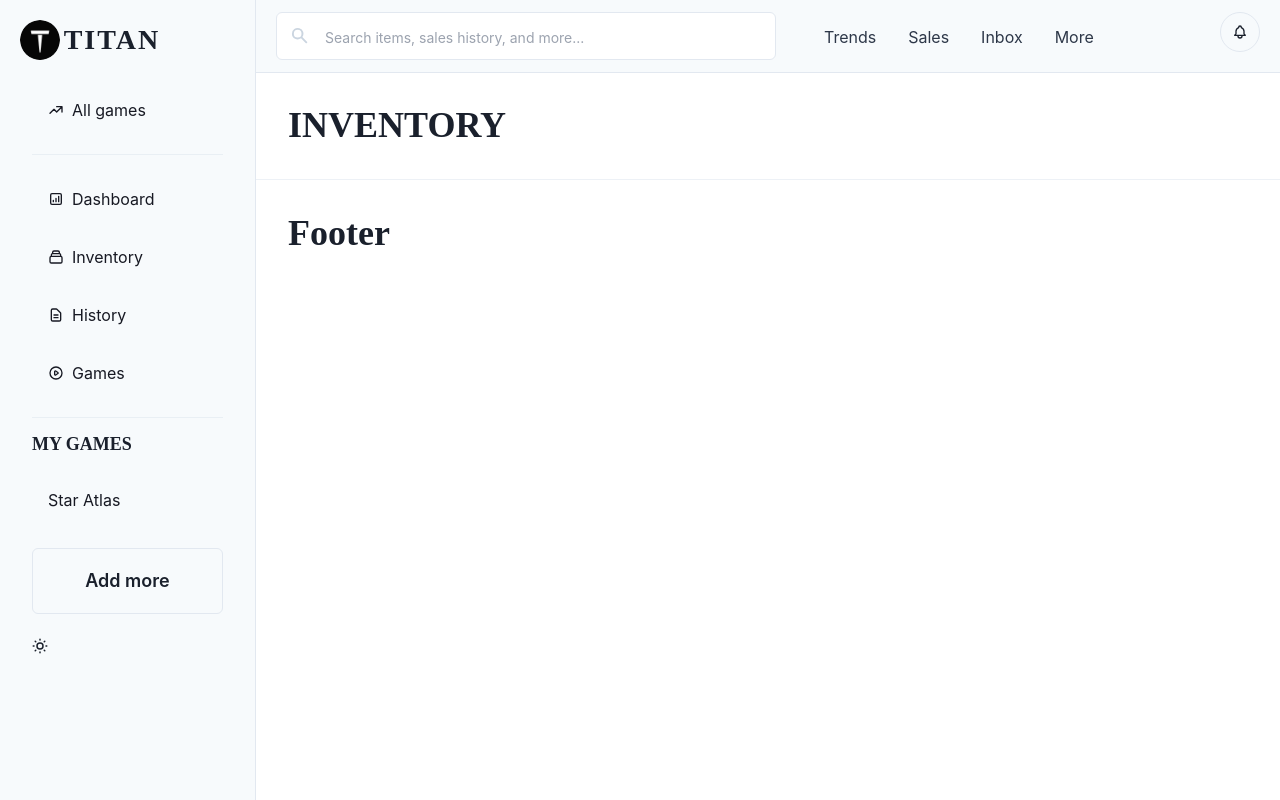
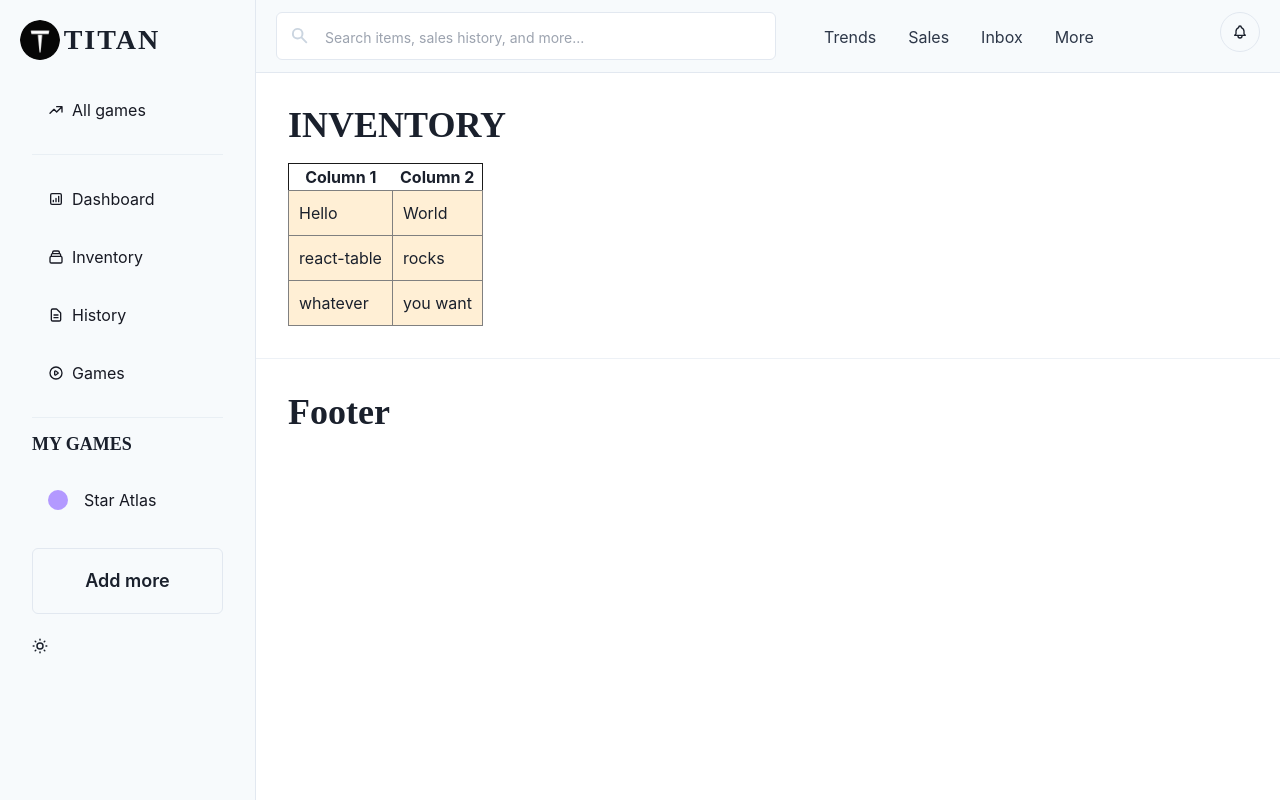
Before and after one commit to dhyon/prototype, a Next.js app: page /inventory in a window 1280 px wide. Built offline with nearby package versions, Linux system fonts and the light colour scheme.

Commit message:
money search

```diff
--- a/components/header.js
+++ b/components/header.js
@@ -124,6 +124,7 @@ function GameElement({ icon, title, link }) {
   const hoverBg = useColorModeValue('gray.200', 'gray.600');
   const hoverColor = useColorModeValue('gray.600', 'gray.100');
   const color = useColorModeValue('gray.900', 'gray.200');
+  const gameColor = useColorModeValue('titanLight', 'titan');
 
   return (
     <Box my={0.5}>
@@ -137,7 +138,7 @@ function GameElement({ icon, title, link }) {
           p={4}
           rounded="lg"
         >
-          {/* <Box>{icon}</Box> */}
+          <Box mr={2 }><Box height="20px" width="20px" bg={gameColor} rounded="full" /></Box>
 
           <Box>{title}</Box>
         </HStack>
--- a/package.json
+++ b/package.json
@@ -27,6 +27,7 @@
     "react-dom": "17.0.2",
     "react-icons": "^4.2.0",
     "react-lorem-ipsum": "^1.4.9",
+    "react-table": "^7.7.0",
     "victory": "^36.0.1",
     "zustand": "^3.5.10"
   },
--- a/pages/game/[slug].js
+++ b/pages/game/[slug].js
@@ -31,7 +31,7 @@ import { getAllStarAtlasMarkets } from '../api/data/staratlas/markets';
 
 const Page = ({ game = {}, markets = [] }) => {
   const [items, setItems] = useState(markets);
-  debugger
+  debugger;
   const [searchTerm, setSearchTerm] = useState('');
   const [filters, setFilters] = useState([]);
   const cardBg = useColorModeValue('gray.100', 'gray.700');
@@ -67,17 +67,8 @@ const Page = ({ game = {}, markets = [] }) => {
   function addFilters(items) {
     if (filters.length) {
       let filteredItems = items.filter((item) => {
-          return filters.includes(item.attributes.rarity);
-        });
-
-      // filters.forEach((filter) => {
-
-      //   let tempFilter = items.filter((item) => {
-      //     return item.attributes.rarity == filter;
-      //   });
-
-      //   filteredItems = filteredItems.concat( tempFilter );
-      // });
+        return filters.includes(item.attributes.rarity);
+      });
 
       return filteredItems;
     } else {
@@ -109,7 +100,13 @@ const Page = ({ game = {}, markets = [] }) => {
         </Box>
 
         <Box p={[5, 5, 8]}>
-          <Box mb={[5, 5, 8]}>
+          <Box mb={4}>
+            Lorem ipsum odor amet, consectetuer adipiscing elit. Laoreet sociosqu tincidunt sagittis
+            curae mattis primis finibus congue. Placerat placerat habitant eu lacinia himenaeos sem
+            nec per pretium. Magna vel justo sem suscipit varius. Morbi gravida eu arcu congue
+            natoque pulvinar fames tempor. Efficitur sociosqu tellus mi malesuada semper. In
+            scelerisque dolor maximus ultricies commodo elementum habitasse elit hendrerit. Eu eu
+            ultrices dignissim sapien orci imperdiet elementum eros augue.
           </Box>
 
           <Box>
--- a/pages/inventory.tsx
+++ b/pages/inventory.tsx
@@ -1,15 +1,104 @@
 import type { NextPage } from 'next';
 // import Image from 'next/image'
+import { useTable, useSortBy } from 'react-table';
+
 import Layout from '../components/layout';
-import { Box, Image, Heading } from '@chakra-ui/react';
+import { Box, Image, Heading, useColorModeValue } from '@chakra-ui/react';
+import { useMemo } from "react";
 
 const Home: NextPage = () => {
+  const data = useMemo(
+    () => [
+      {
+        col1: 'Hello',
+        col2: 'World',
+      },
+      {
+        col1: 'react-table',
+        col2: 'rocks',
+      },
+      {
+        col1: 'whatever',
+        col2: 'you want',
+      },
+    ],
+    [],
+  );
+
+  const columns = useMemo(
+    () => [
+      {
+        Header: 'Column 1',
+        accessor: 'col1', // accessor is the "key" in the data
+      },
+      {
+        Header: 'Column 2',
+        accessor: 'col2',
+      },
+    ],
+    [],
+  );
+
+  const tableInstance = useTable({ columns, data }, useSortBy);
+  const { getTableProps, getTableBodyProps, headerGroups, rows, prepareRow } = tableInstance;
+
+
+  const tableBorderColor = useColorModeValue("#eaeaea", "#1a1a1a")
+  const tableColor = useColorModeValue("#1a1a1a", "#eaeaea")
+
   return (
     <Layout title="Inventory">
       <Box p={[5, 5, 8]}>
-        <Heading fontWeight="bold" textTransform="uppercase" >
+        <Heading fontWeight="bold" textTransform="uppercase" mb={ 4 }>
           Inventory
         </Heading>
+
+        <table {...getTableProps()} style={{ border: `solid 1px ${tableColor}` }}>
+          <thead>
+          {headerGroups.map(headerGroup => (
+            <tr {...headerGroup.getHeaderGroupProps()}>
+              {headerGroup.headers.map(column => (
+                // Add the sorting props to control sorting. For this example
+                // we can add them into the header props
+                <th {...column.getHeaderProps(column.getSortByToggleProps())}>
+                  {column.render('Header')}
+                  {/* Add a sort direction indicator */}
+                  <span>
+                    {column.isSorted
+                      ? column.isSortedDesc
+                        ? ' 🔽'
+                        : ' 🔼'
+                      : ''}
+                  </span>
+                </th>
+              ))}
+            </tr>
+          ))}
+          </thead>
+          <tbody {...getTableBodyProps()}>
+            {rows.map((row) => {
+              prepareRow(row);
+              return (
+                <tr {...row.getRowProps()}>
+                  {row.cells.map((cell) => {
+                    return (
+                      <td
+                        {...cell.getCellProps()}
+                        style={{
+                          padding: '10px',
+                          border: 'solid 1px gray',
+                          background: 'papayawhip',
+                        }}
+                      >
+                        {cell.render('Cell')}
+                      </td>
+                    );
+                  })}
+                </tr>
+              );
+            })}
+          </tbody>
+        </table>
       </Box>
     </Layout>
   );
```
Also changed, not shown: 1 other file (tests, documents, lock files or other folders).
